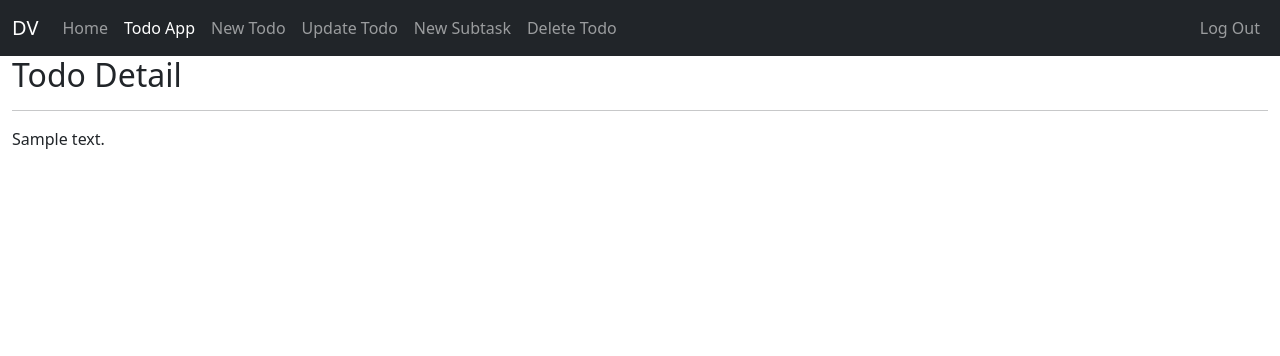
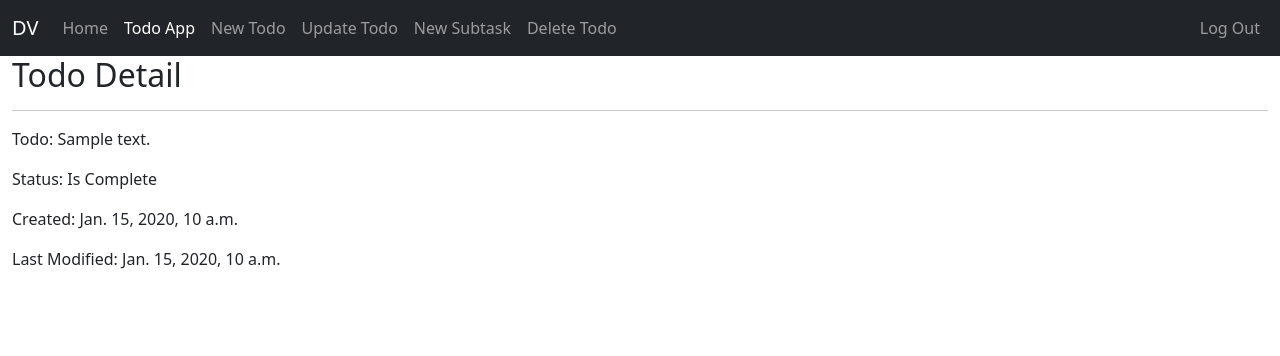
Before and after one commit to letusgitcommit/simple_portfolio, a Django app: page /todos/00000000-0000-0000-0000-000000000001/ in a window 1280 px wide. Shown: the top 356 px of the page. Run offline with Django 4.2, Linux system fonts and the light colour scheme; a user stored in the database is signed in; tables that the repository leaves empty hold one stand-in row (values such as "Sample post").

Commit message:
fleshed out the details on the todo_detail page. added some further content on the home page.

```diff
--- a/pages/templates/pages/home.html
+++ b/pages/templates/pages/home.html
@@ -29,5 +29,9 @@
         If you are looking for a guide to full-stack development with Django and Python. I definitely would recommend
         his Django guides to start with.
     </p>
+    <p>
+        Major reason for requiring sign up: I don't plan on perusing users todos, and, therefore, to limit exposure of possible
+        trolling profanity, segregating user interactions from others seemed like the best course of action.
+    </p>
 
 {% endblock %}
--- a/todos/templates/todos/todo_detail.html
+++ b/todos/templates/todos/todo_detail.html
@@ -26,12 +26,21 @@
 
 {% block content %}
     <h2>Todo Detail</h2>
+    {% if todo.parent_task %}
+        <hr />
+        <p>Parent Todo: <a href="{% url "todos:detail" pk=todo.parent_task.pk %}">{{ todo.parent_task }}</a></p>
+        <p>Parent Status: {{ todo.parent_task.complete|yesno:"Complete, Not Complete" }}</p>
+    {% endif %}
     <hr />
-    {{ todo.text }}
+    <p>Todo: {{ todo.text }}</p>
+    <p>Status: {{ todo.complete|yesno:"Is Complete, Not Complete" }}</p>
+    <p>Created: {{ todo.created_timestamp }}</p>
+    <p>Last Modified: {{ todo.modified_timestamp }}</p>
     {% if todo.subtasks.all %}
         <hr />
+        <h4>Subtasks</h4>
     {% endif %}
     {% for subtask in todo.subtasks.all %}
-        <p><a href="{% url "todos:detail" pk=subtask.pk %}">{{ subtask }}</a></p>
+        <p><a href="{% url "todos:detail" pk=subtask.pk %}">{{ subtask }}</a>: {{ subtask.complete|yesno:"Complete, Not Complete" }}</p>
     {% endfor %}
 {% endblock %}
```
